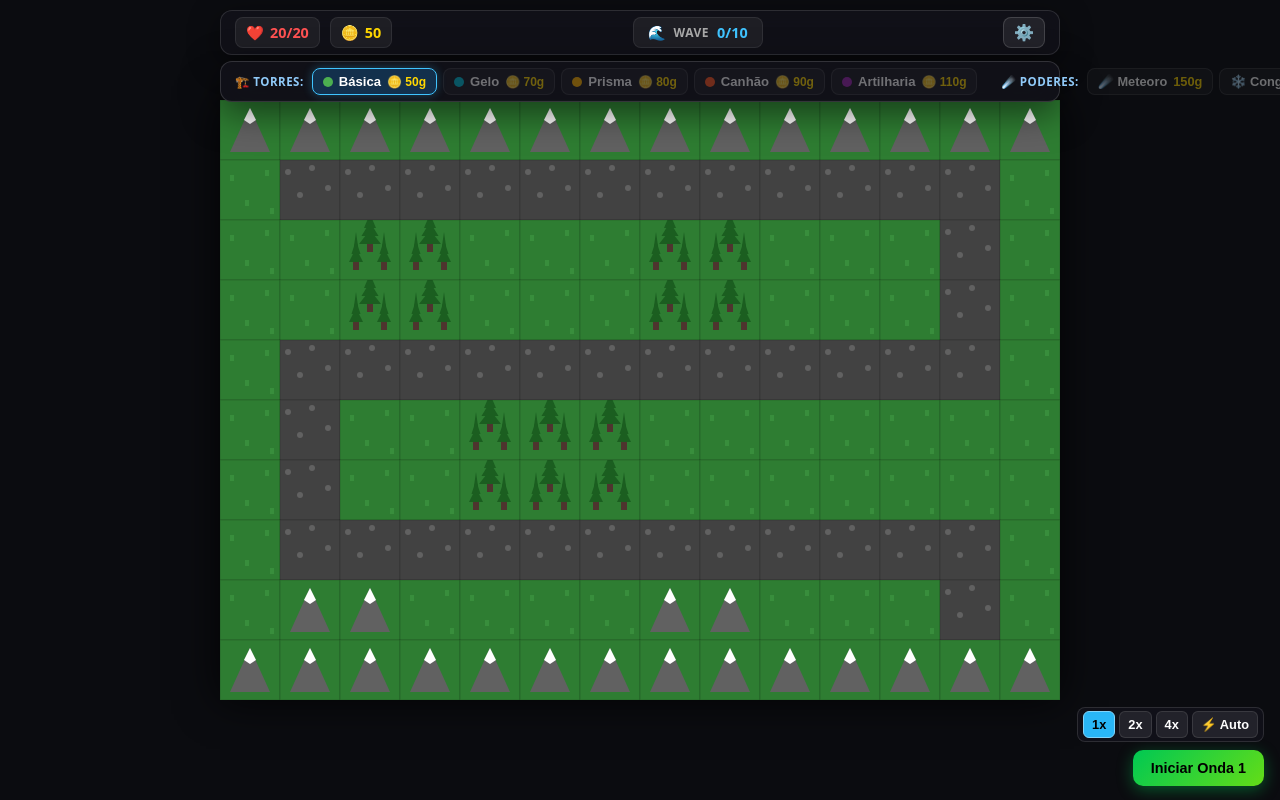
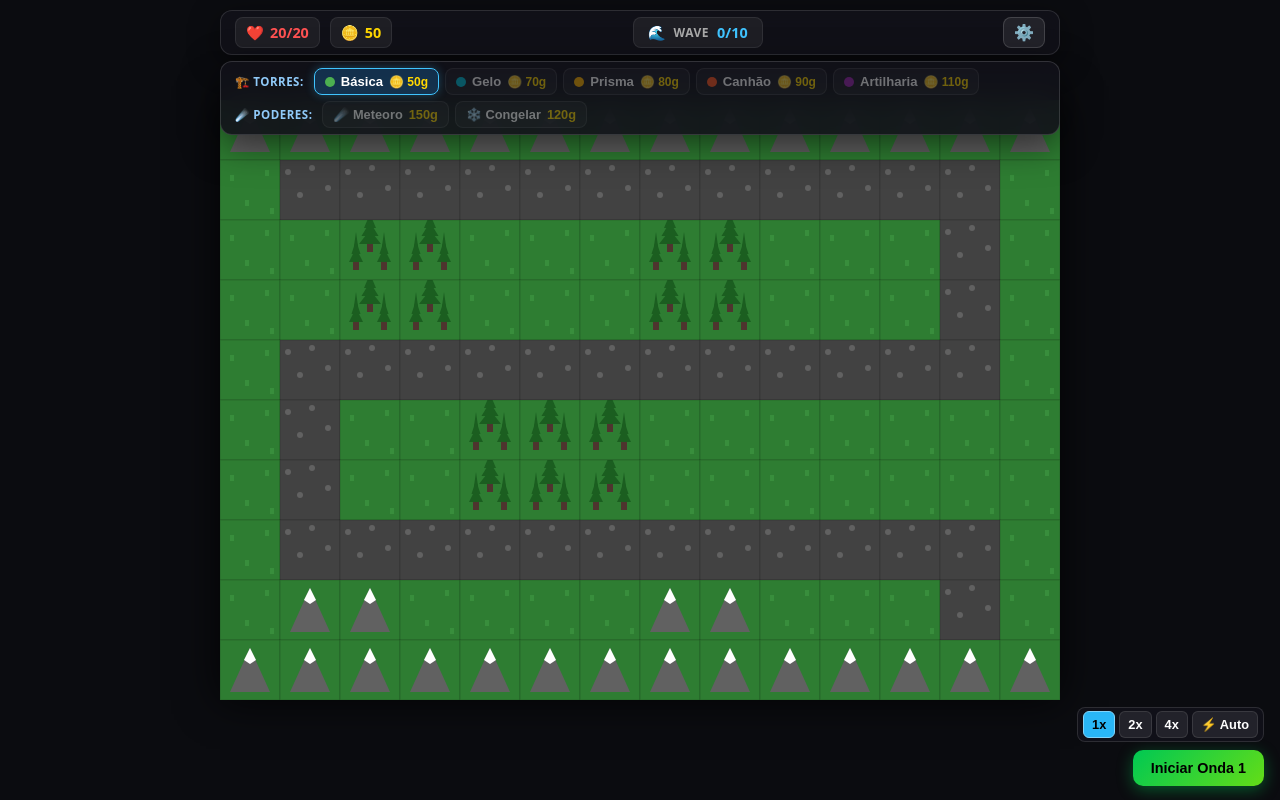
Before and after one commit to elielfranca90/oh-my-td, a website built with Vite: page tower-defense-2d/index.html in a window 1280 px wide. Built offline with nearby package versions, Linux system fonts and the light colour scheme; some packages are replaced by stand-ins of ours.

Commit message:
fix(ui): stack powers section below towers section in action toolbar to avoid text clipping

```diff
--- a/tower-defense-2d/index.html
+++ b/tower-defense-2d/index.html
@@ -166,9 +166,8 @@
 
       .toolbar-state {
         display: flex;
-        align-items: center;
-        justify-content: space-between;
-        gap: 12px;
+        flex-direction: column;
+        gap: 6px;
         width: 100%;
         transition: opacity 180ms ease, transform 180ms ease;
       }
@@ -179,12 +178,12 @@
         pointer-events: none;
       }
 
-      .toolbar-section {
+      .toolbar-row {
         display: flex;
         align-items: center;
-        gap: 8px;
+        gap: 10px;
+        width: 100%;
       }
-
       .toolbar-label {
         font-size: 0.72rem;
         font-weight: 800;
--- a/tower-defense-2d/src/ui/UIManager.ts
+++ b/tower-defense-2d/src/ui/UIManager.ts
@@ -103,7 +103,8 @@ export class UIManager {
         <nav id="action-toolbar" class="action-toolbar pointer-events-auto">
           <!-- STORE STATE -->
           <div id="store-state" class="toolbar-state active">
-            <div class="toolbar-section">
+            <!-- ROW 1: TOWERS -->
+            <div class="toolbar-row">
               <span class="toolbar-label">🏗️ TORRES:</span>
               <div class="toolbar-items-row">
                 <button id="card-basic" class="toolbar-card active" data-type="BASIC" title="Torre Básica (50g)">
@@ -134,9 +135,8 @@ export class UIManager {
               </div>
             </div>
 
-            <div class="toolbar-divider"></div>
-
-            <div class="toolbar-section">
+            <!-- ROW 2: POWERS (BELOW TOWERS) -->
+            <div class="toolbar-row">
               <span class="toolbar-label">☄️ PODERES:</span>
               <div class="toolbar-items-row">
                 <button id="chip-meteor" class="toolbar-chip" title="Invocar Meteoro (150g)">
```
